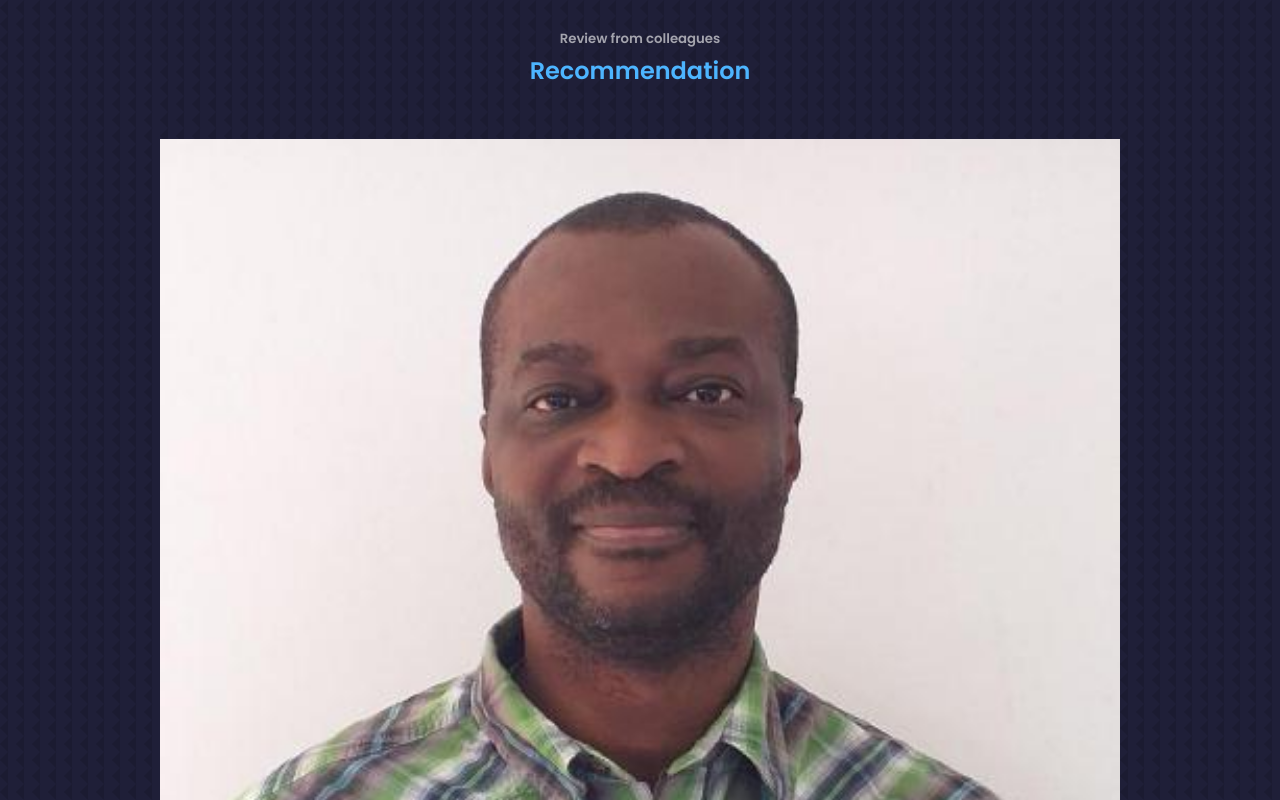
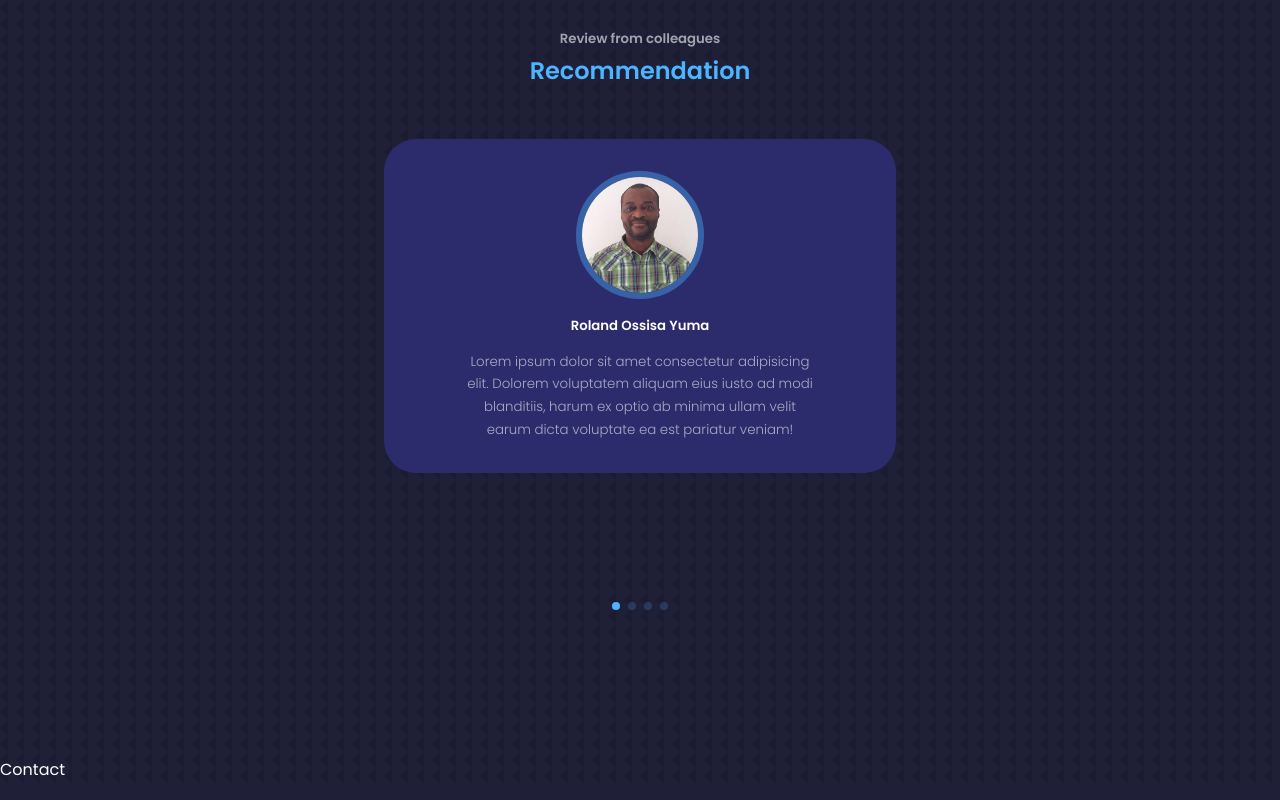
Before and after one commit to Pazzo97/my-portfolio, a React (Create React App) app: page / in a window 1280 px wide. Shown: the part 4480-5280 px from the top of the page. Built offline with nearby package versions, Linux system fonts and the light colour scheme.

Commit message:
Add styles for different devices

```diff
--- a/src/components/testimonials/testimonials.css
+++ b/src/components/testimonials/testimonials.css
@@ -0,0 +1,63 @@
+.container.testimonials__container {
+  width: 40%;
+  padding-bottom: 4rem;
+}
+
+.client__avatar {
+  width: 8rem;
+  aspect-ratio: 1/1;
+  overflow: hidden;
+  border-radius: 50%;
+  margin: 0 auto 1rem;
+  border: 0.4rem solid var(--color-primary-variant);
+  transition: var(--transition);
+}
+
+.client__avatar:hover {
+  transform: scale(1.3);
+  /* (130% zoom - Note: if the zoom is too large, it will go outside of the viewport) */
+}
+
+.testimonial {
+  background: var(--color-bg-variant);
+  text-align: center;
+  padding: 2rem;
+  border-radius: 2rem;
+  user-select: none;
+}
+
+.client__review {
+  color: var(--color-light);
+  font-weight: 300;
+  display: block;
+  width: 80%;
+  margin: 0.8rem auto 0;
+}
+
+.swiper-pagination-clickable .swiper-pagination-bullet {
+  background: var(--color-primary);
+}
+
+
+/* =======================MEDIA QUERIES FOR MEDIUM DEVICES ===================== */
+
+
+@media screen and (max-width:1024px) {
+  .container.testimonials__container {
+    width: 60%;
+  }
+}
+
+
+/* =======================MEDIA QUERIES FOR SMALL DEVICES ===================== */
+
+
+@media screen and (max-width: 600px) {
+  .container.testimonials__container {
+    width: var(--container-width-sm);
+  }
+
+  .client__review {
+    width: var(--container-width-sm);
+  }
+}
```
